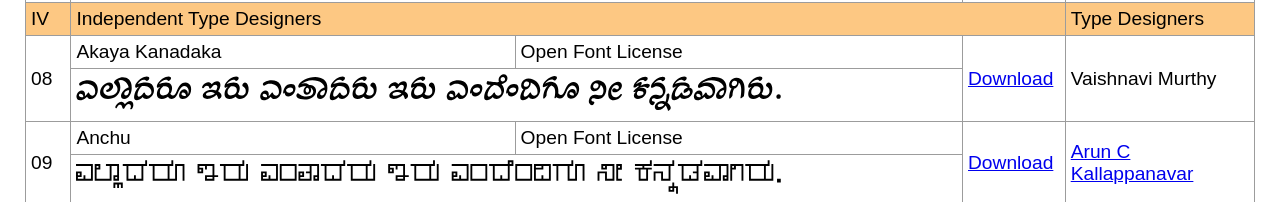
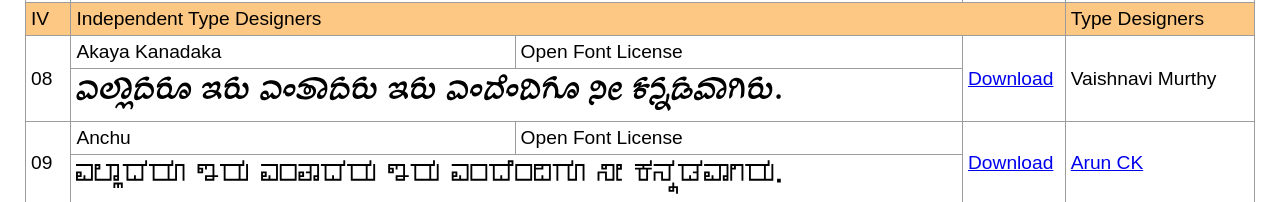
Before and after one commit to imarunck/Kannada-Font-Library, a plain HTML site: page index.html in a window 1280 px wide. Shown: the part 1021-1223 px from the top of the page. Drawn offline with Linux system fonts and the light colour scheme; a web font is replaced by a local one.

Commit message:
Update index.html

```diff
--- a/index.html
+++ b/index.html
@@ -190,7 +190,7 @@
         <td class="tg-096r">Anchu</td>
         <td class="tg-096r">Open Font License</td>
         <td class="tg-096r" rowspan="2"><a href="https://arunck.com/anchu" target="_blank" rel="noopener noreferrer">Download</a></td>
-        <td class="tg-096r" rowspan="2"><a href="https://arunck.com/" target="_blank" rel="noopener noreferrer">Arun C Kallappanavar</a></td>
+        <td class="tg-096r" rowspan="2"><a href="https://arunck.com/" target="_blank" rel="noopener noreferrer">Arun CK</a></td>
       </tr>
       <tr>
         <td class="tg-096r" colspan="2"><img src="files\preview\anchu.svg" width="80%" alt="preview of font Anchu Kannada"></td>
@@ -899,7 +899,7 @@
 
    <footer>
     <p>This site is Licensed under <a href="https://www.gnu.org/licenses/gpl-3.0.en.html#license-text">GNU GENERAL PUBLIC LICENSE</a><br> Improve this page at <a href="https://github.com/imarunck/Kannada-Font-Library/tree/website">Github</a><br>
-      AUTHOR:<a href="https://arunck.com/"> Arun C Kallappanavar</a>
+      AUTHOR:<a href="https://arunck.com/"> Arun CK</a>
       E-mail: <a href="mailto:info@arunck.com">info@arunck.com</a><br>
       Telegram community: <a href="https://t.me/kannadafontlibrary">Kannada-Font-Library</a>
     </p>
```
